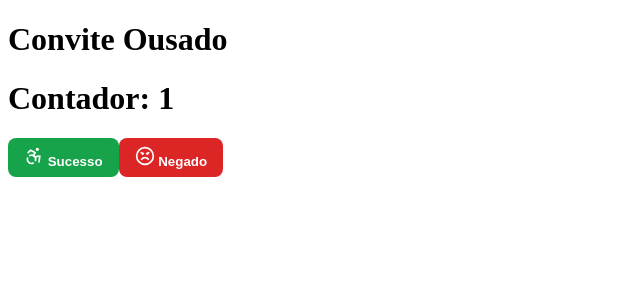
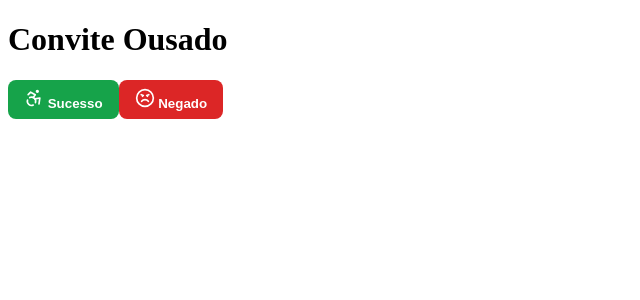
Before and after one commit to Horquichoqui/port, a Next.js app: page / in a window 1280 px wide. Shown: the top 300 px of the page, without its empty margins (0-640 px from the left). Built offline with nearby package versions, Linux system fonts and the light colour scheme.

Commit message:
botao meme

```diff
--- a/pages/index.js
+++ b/pages/index.js
@@ -58,7 +58,6 @@ function Contador() {
 
     return (
         <div className='flex justify-center'>
-            <h1>Contador: {number}</h1>
 
             <button
                 style={successButtonStyle}
```
